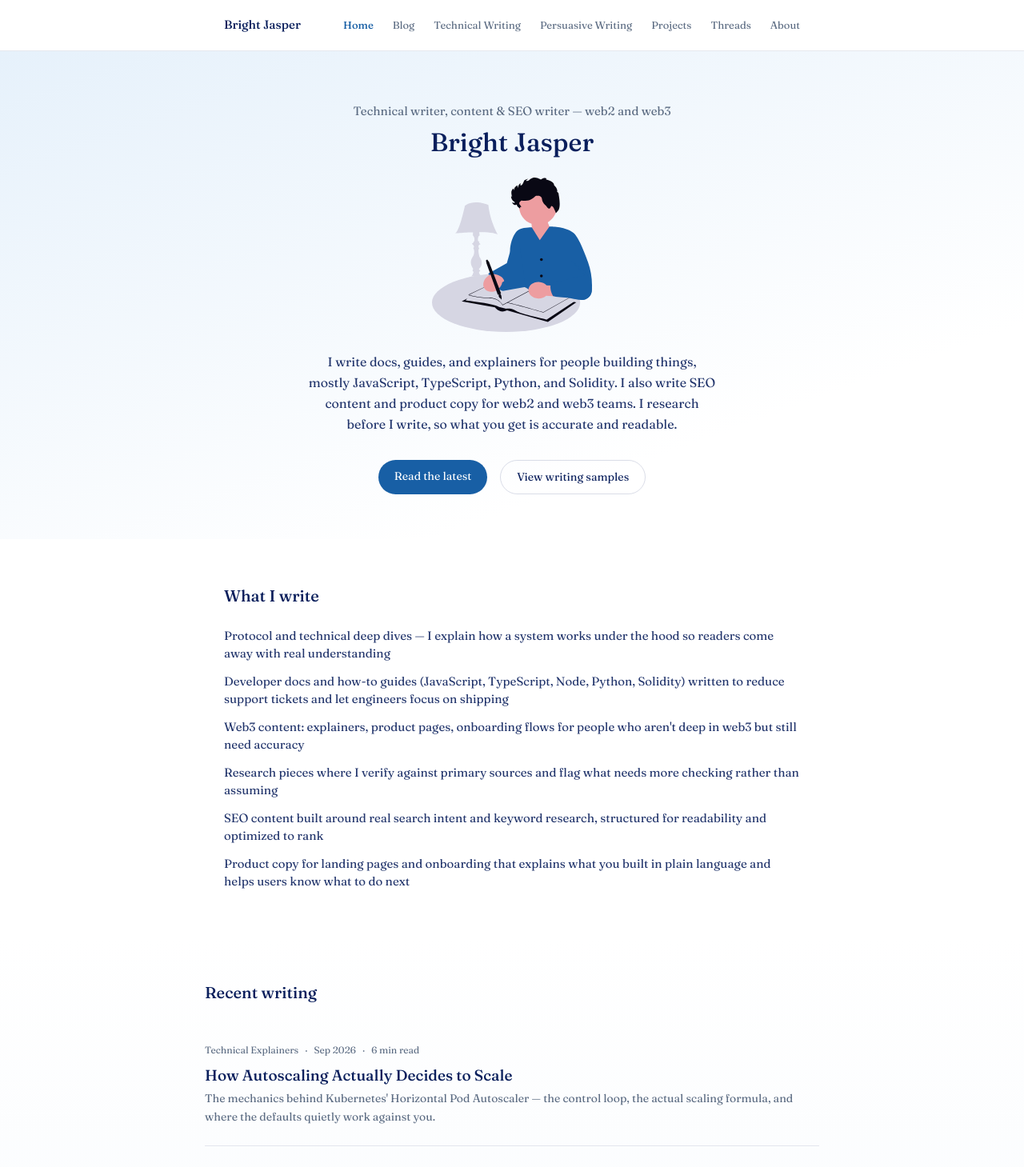
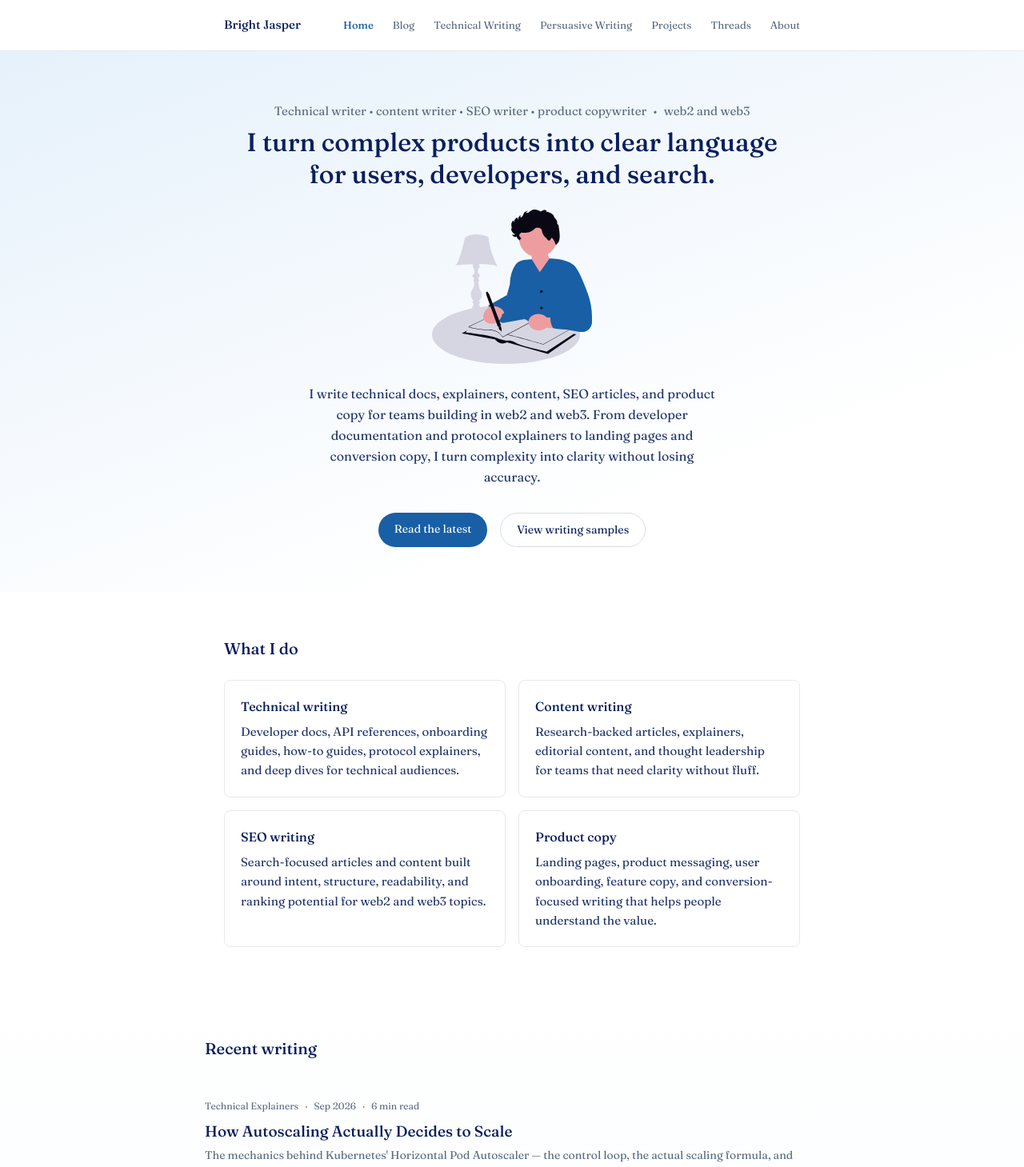
Before and after one commit to Aura-pix/bright-jasper, a Next.js app: page / in a window 1280 px wide. Shown: the top 1459 px of the page at 80% size. Built offline with nearby package versions, Linux system fonts and the light colour scheme.

Commit message:
Full portfolio revamp: From pure technical writing and documentation to content writing, product copy, and web3 explainers. Updated the blog description, footer text, and project page text to reflect this new direction. Added "Projects" to the navigation menu.

```diff
--- a/app/about/page.js
+++ b/app/about/page.js
@@ -14,15 +14,16 @@ export default function AboutPage() {
       <h1 className="text-[26px] font-medium text-ink mb-8">About</h1>
       <div className="prose-content">
         <p>
-          I'm Bright Jasper. I write technical content and documentation for
-          web2 and web3 products. Developer guides, protocol explainers, and
-          deep dives into things worth understanding properly.
+          I&apos;m Bright Jasper — a technical writer, content writer, SEO
+          writer, and product copywriter working across web2 and web3.
         </p>
 
         <p>
-          I'm a Computer Science student and I build on the side: smart
-          contracts, small tools, internal docs systems. I'm in DeFi daily as a
-          builder and researcher, paying attention to how things work.
+          I write for teams building complex products and need their value
+          explained clearly: developer docs, protocol explainers, SEO content,
+          product messaging, and everything in between. I work across technical
+          and non-technical audiences, turning complexity into language people
+          can understand and use.
         </p>
 
         <div className="my-8">
@@ -35,18 +36,18 @@ export default function AboutPage() {
         </div>
 
         <p>
-          My range is wide: CS, blockchain, developer tooling — but the thread
-          is consistent: I check what I write before I publish it. If I can't
-          verify it, I say so. I don't guess.
+          I&apos;m comfortable in both web2 and web3 environments, from
+          developer tooling and infrastructure to wallets, protocols, and
+          product narratives. Before I write, I research the source material,
+          verify what matters, and make sure the final copy is accurate,
+          readable, and useful.
         </p>
 
         <p>
-          I move between three kinds of writing on the same skill: writing the
-          documentation, writing content that ranks and teaches, and writing
-          product copy that explains value and moves people to act. Technical
-          writer, content writer, and product copywriter aren't separate
-          identities for me; they're the same instinct applied at different
-          scope.
+          The common thread across my work is simple: I help people understand
+          what something is, how it works, and why it matters. Whether I&apos;m
+          writing documentation, content, SEO copy, or product messaging, the
+          goal is the same — clear communication built on real understanding.
         </p>
 
         <h2>How I work</h2>
@@ -73,25 +74,27 @@ export default function AboutPage() {
             Diataxis framework
           </a>
           — keeping tutorials, how-to guides, reference material, and
-          explanation separate, not blurred into one long page. And before
-          anything ships, I verify claims against primary sources, compare
-          sources when they disagree, and flag what still needs checking rather
-          than asserting it as settled.
+          explanations separate, not blurred into one long page. Before anything
+          ships, I verify claims against primary sources, compare sources when
+          they disagree, and flag what still needs checking rather than
+          asserting it as settled.
         </p>
 
         <h2>Background</h2>
         <p>
-          Software engineering background: I studied Google's Technical Writing
-          One and Two courses, and I'm comfortable in HTML, CSS, JavaScript, and
-          Markdown. Git, GitBook, ReadMe, and CMS workflows.
+          I have a software engineering background and I&apos;m studying
+          Computer Science, which gives me a practical foundation for
+          understanding the products and systems I write about. I&apos;m
+          comfortable in HTML, CSS, JavaScript, and Markdown, with workflows
+          built around Git, GitBook, ReadMe, and documentation systems.
         </p>
 
         <p>Based in UTC+1, open to remote work.</p>
 
         <h2>Right now</h2>
         <p>
-          Studying CS, writing for web2 and web3 clients, and building my own
-          projects.
+          Studying Computer Science, writing for web2 and web3 clients, and
+          building my own projects.
         </p>
       </div>
 
--- a/app/layout.js
+++ b/app/layout.js
@@ -11,7 +11,7 @@ const siteSchema = {
   url: SITE_URL,
   inLanguage: "en",
   description:
-    "Technical writing, research, product copy and developer-facing content for web2 and web3 teams.",
+    "Technical writing, content writing, SEO writing, product copy, and research-backed developer content for web2 and web3 teams.",
   publisher: {
     "@type": "Person",
     name: "Bright Jasper",
@@ -57,7 +57,11 @@ const personSchema = {
     "Product copy",
     "Developer documentation",
     "Web3 content",
+    "Blockchain",
     "Technical explainers",
+    "Software engineering",
+    "Agile software development",
+    "Documentation systems",
   ],
 };
 
--- a/app/page.js
+++ b/app/page.js
@@ -18,10 +18,13 @@ export default function HomePage() {
       >
         <div className="max-w-2xl mx-auto">
           <p className="text-[15px] text-muted mb-2">
-            Technical writer, content & SEO writer — web2 and web3
+            Technical writer • content writer • SEO writer • product copywriter
+            <span className="mx-2">•</span>
+            web2 and web3
           </p>
           <h1 className="text-[28px] sm:text-[32px] font-medium text-ink mb-6 leading-tight">
-            Bright Jasper
+            I turn complex products into clear language for users, developers,
+            and search.
           </h1>
 
           <Image
@@ -34,10 +37,11 @@ export default function HomePage() {
           />
 
           <p className="text-[16px] text-ink/90 leading-relaxed mb-8 max-w-lg mx-auto">
-            I write docs, guides, and explainers for people building things,
-            mostly JavaScript, TypeScript, Python, and Solidity. I also write
-            SEO content and product copy for web2 and web3 teams. I research
-            before I write, so what you get is accurate and readable.
+            I write technical docs, explainers, content, SEO articles, and
+            product copy for teams building in web2 and web3. From developer
+            documentation and protocol explainers to landing pages and
+            conversion copy, I turn complexity into clarity without losing
+            accuracy.
           </p>
 
           <div className="flex flex-wrap justify-center gap-4">
@@ -59,34 +63,50 @@ export default function HomePage() {
 
       {/* What I write */}
       <section className="max-w-3xl mx-auto px-6 py-14">
-        <h2 className="text-[20px] font-medium text-ink mb-6">What I write</h2>
-        <ul className="space-y-3 text-[15px] text-ink/90">
-          <li>
-            Protocol and technical deep dives — I explain how a system works
-            under the hood so readers come away with real understanding
-          </li>
-          <li>
-            Developer docs and how-to guides (JavaScript, TypeScript, Node,
-            Python, Solidity) written to reduce support tickets and let engineers
-            focus on shipping
-          </li>
-          <li>
-            Web3 content: explainers, product pages, onboarding flows for
-            people who aren't deep in web3 but still need accuracy
-          </li>
-          <li>
-            Research pieces where I verify against primary sources and flag what
-            needs more checking rather than assuming
-          </li>
-          <li>
-            SEO content built around real search intent and keyword research,
-            structured for readability and optimized to rank
-          </li>
-          <li>
-            Product copy for landing pages and onboarding that explains what you
-            built in plain language and helps users know what to do next
-          </li>
-        </ul>
+        <h2 className="text-[20px] font-medium text-ink mb-6">What I do</h2>
+        <div className="grid gap-4 sm:grid-cols-2">
+          <div className="rounded-lg border border-ink/10 p-5">
+            <h3 className="text-[16px] font-medium text-ink mb-2">
+              Technical writing
+            </h3>
+            <p className="text-[15px] text-ink/90 leading-relaxed">
+              Developer docs, API references, onboarding guides, how-to guides,
+              protocol explainers, and deep dives for technical audiences.
+            </p>
+          </div>
+
+          <div className="rounded-lg border border-ink/10 p-5">
+            <h3 className="text-[16px] font-medium text-ink mb-2">
+              Content writing
+            </h3>
+            <p className="text-[15px] text-ink/90 leading-relaxed">
+              Research-backed articles, explainers, editorial content, and
+              thought leadership for teams that need clarity without fluff.
+            </p>
+          </div>
+
+          <div className="rounded-lg border border-ink/10 p-5">
+            <h3 className="text-[16px] font-medium text-ink mb-2">
+              SEO writing
+            </h3>
+            <p className="text-[15px] text-ink/90 leading-relaxed">
+              Search-focused articles and content built around intent,
+              structure, readability, and ranking potential for web2 and web3
+              topics.
+            </p>
+          </div>
+
+          <div className="rounded-lg border border-ink/10 p-5">
+            <h3 className="text-[16px] font-medium text-ink mb-2">
+              Product copy
+            </h3>
+            <p className="text-[15px] text-ink/90 leading-relaxed">
+              Landing pages, product messaging, user onboarding, feature copy,
+              and conversion-focused writing that helps people understand the
+              value.
+            </p>
+          </div>
+        </div>
       </section>
 
       {/* Recent writing */}
@@ -119,13 +139,12 @@ export default function HomePage() {
       {/* If you're building something */}
       <section className="max-w-3xl mx-auto px-6 py-14 text-center">
         <h2 className="text-[20px] font-medium text-ink mb-4">
-          If you're building something
+          Need clear writing for a web2 or web3 product?
         </h2>
         <p className="text-[15px] text-ink/90 leading-relaxed max-w-md mx-auto mb-6">
-          Need docs for your product, a guide for your users, content that
-          explains what you built, or SEO articles and product copy that helps
-          people find and use it? That's what I do. Reach out, let's talk
-          about what you need.
+          I can help with technical docs, product messaging, SEO content, and
+          editorial writing that makes complex ideas readable and useful for the
+          people who need them most.
         </p>
         <div className="flex flex-wrap justify-center gap-4">
           <HireMeButton />
--- a/app/threads/page.js
+++ b/app/threads/page.js
@@ -1,13 +1,17 @@
-import { getAllThreads } from '@/lib/threads';
+import { getAllThreads } from "@/lib/threads";
 
 export const metadata = {
-  title: 'Threads — Bright Jasper',
-  description: 'Short-form threads posted on X: quick takes that never became full articles.',
+  title: "Threads — Bright Jasper",
+  description:
+    "Short-form X posts on product thinking, technical takes, and sharp observations from Bright Jasper.",
 };
 
 function formatDate(dateString) {
   if (!dateString) return null;
-  return new Date(dateString).toLocaleDateString('en-US', { month: 'short', year: 'numeric' });
+  return new Date(dateString).toLocaleDateString("en-US", {
+    month: "short",
+    year: "numeric",
+  });
 }
 
 export default function ThreadsPage() {
@@ -17,11 +21,21 @@ export default function ThreadsPage() {
     <div className="max-w-2xl mx-auto px-6 py-16">
       <h1 className="text-[26px] font-medium text-ink mb-3">Threads</h1>
       <p className="text-[15px] text-muted mb-10 max-w-lg">
-        Shorter takes that live on X instead of here: quick thoughts, not full articles.
+        I use X as a lighter publishing layer: quick takes, product thinking,
+        and technical observations that deserve a public record without needing
+        a full article.
       </p>
 
       {threads.length === 0 ? (
-        <p className="text-[14px] text-muted">Nothing posted here yet.</p>
+        <div className="rounded-lg border border-ink/10 p-8 text-center">
+          <p className="text-[15px] text-ink/90 mb-2">
+            I&apos;m curating my X posts for the portfolio.
+          </p>
+          <p className="text-[14px] text-muted">
+            This section will fill up with short-form ideas, product notes, and
+            technical takes as I publish them.
+          </p>
+        </div>
       ) : (
         <div>
           {threads.map((thread) => (
@@ -33,7 +47,9 @@ export default function ThreadsPage() {
               className="block py-5 border-b border-ink/10 group"
             >
               {thread.date && (
-                <p className="text-[12px] text-muted mb-2">{formatDate(thread.date)}</p>
+                <p className="text-[12px] text-muted mb-2">
+                  {formatDate(thread.date)}
+                </p>
               )}
               <p className="text-[16px] text-ink group-hover:text-accent leading-relaxed">
                 {thread.hook}
--- a/components/Footer.js
+++ b/components/Footer.js
@@ -22,7 +22,7 @@ export default function Footer() {
     <footer className="border-t border-ink/10 mt-24">
       <div className="max-w-3xl mx-auto px-6 py-10">
         <p className="text-[15px] font-medium text-ink mb-4">
-          I research, understand, then write.
+          I research, understand, then write clearly.
         </p>
         <div className="flex flex-wrap gap-x-5 gap-y-2 text-[13px] text-muted mb-6">
           {links.map((link) => (
```
Also changed, not shown: app/blog/page.js (+4 -3 lines), app/projects/page.js (+20 -6 lines), app/writing-samples/page.js (+9 -6 lines).
